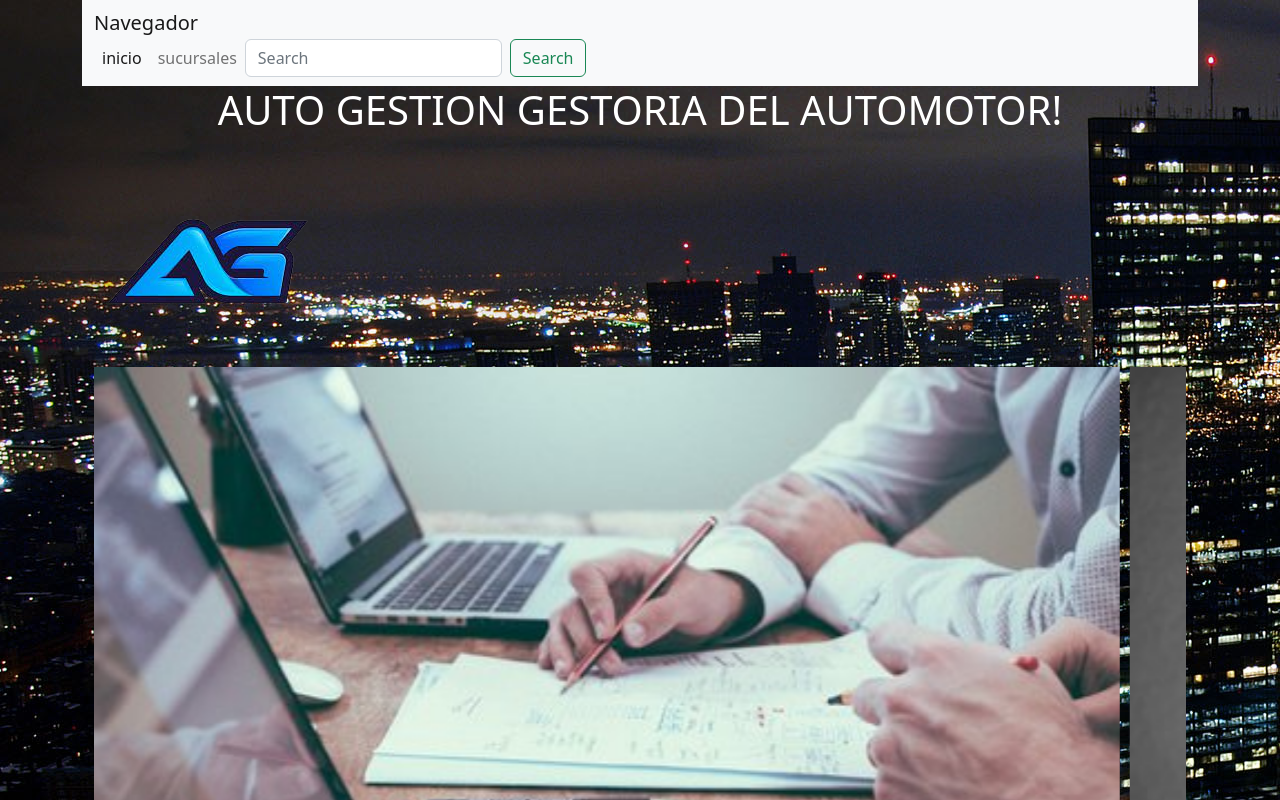
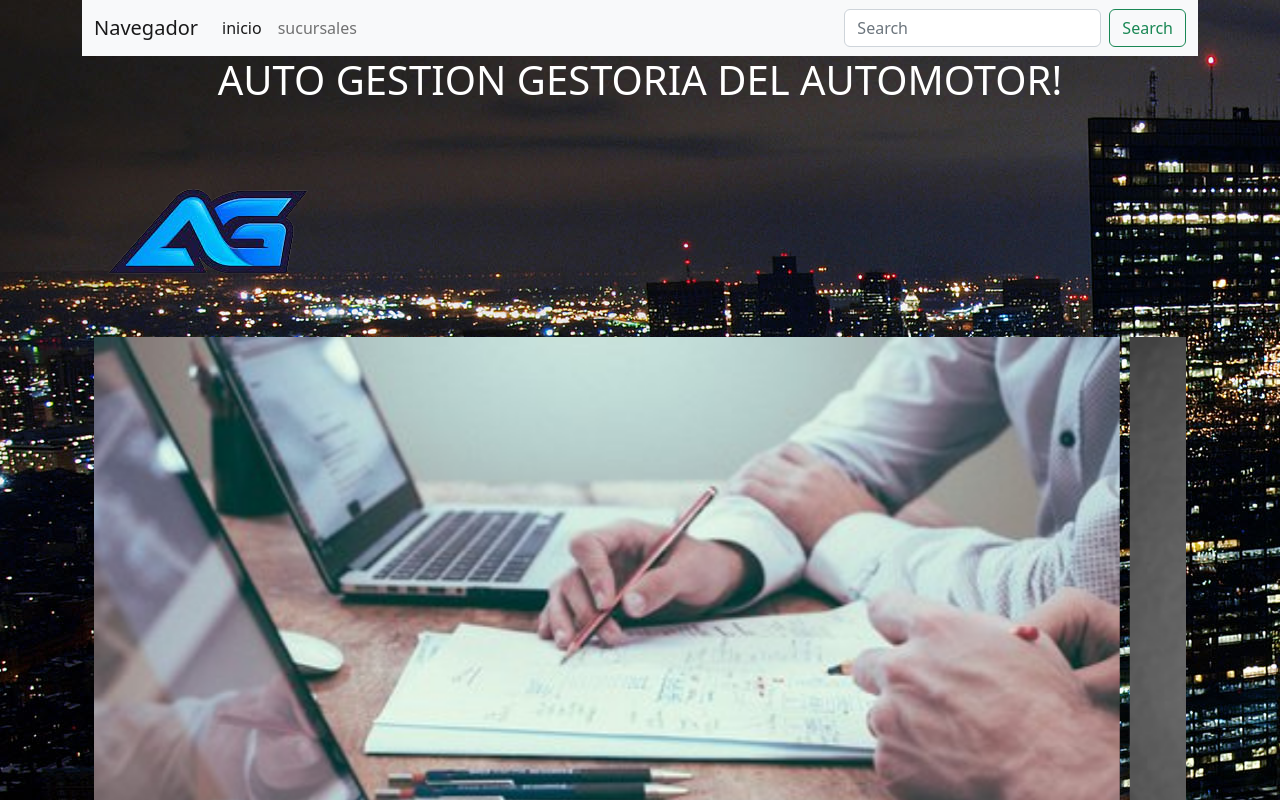
Before and after one commit to mati-lirosi/lirosi-gestoria-bootstrap1, a website: page index.html in a window 1280 px wide. Shown: the top 800 px of the page. Drawn offline with nearby package versions, Linux system fonts and the light colour scheme.

Commit message:
mejora en nav

```diff
--- a/index.html
+++ b/index.html
@@ -22,9 +22,9 @@
 
            <div class="container">
 
+                  <div class="row">
+                  <div class=" col-12-nav col-lg-12">
                <nav class="navbar navbar-expand-lg bg-light">
-                <div class="row">
-                  <div class=" col-12nav col-lg-12">
                    <div class="container-fluid">
                      <a class="navbar-brand" href="#">Navegador</a>
                    <button class="navbar-toggler" type="button" data-bs-toggle="collapse" data-bs-target="#navbarSupportedContent" aria-controls="navbarSupportedContent" aria-expanded="false            " aria-label="Toggle navigation">
```
Also changed, not shown: pages/sucursales.html (+2 -2 lines).
